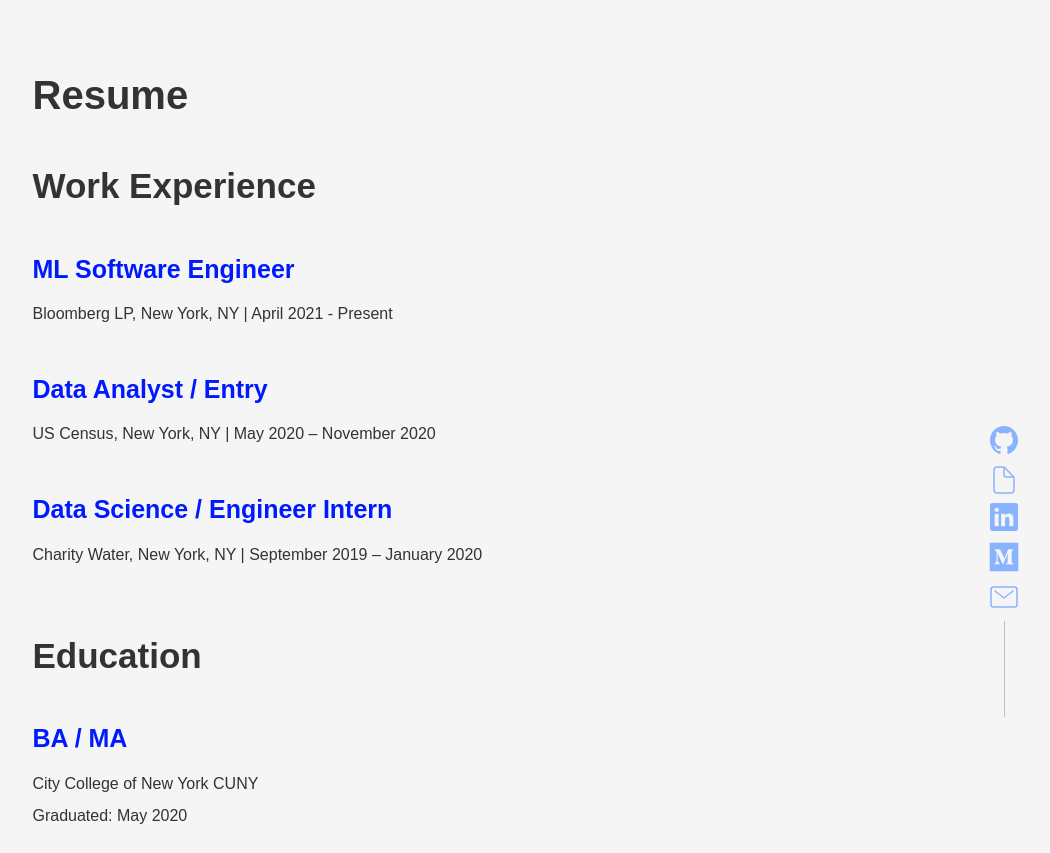
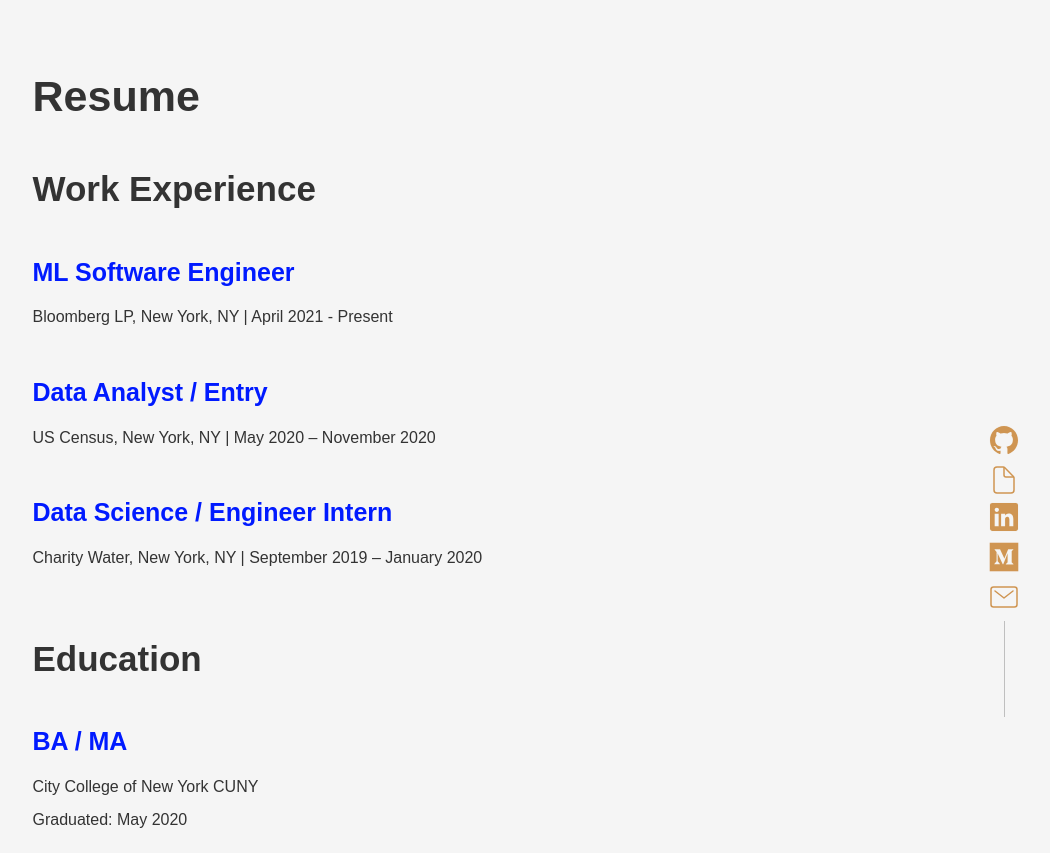
Before and after one commit to haltaf000/Personal_Website, a Django app: template website/templates/website/resume.html in a window 1280 px wide. Shown: the part 73-926 px from the top of the page, without its empty margins (210-1260 px from the left). Run offline with Django 4.2, Linux system fonts and the light colour scheme; the template is opened without the code that fills it, so the values that code supplies are empty; some libraries are stand-ins or nearby versions.

Commit message:
changed a bit UI

```diff
--- a/website/static/website/styles.css
+++ b/website/static/website/styles.css
@@ -305,7 +305,7 @@ hr {
 
 .writings h1 {
     font-family: Arial, Helvetica, sans-serif;
-    font-size: 40px;
+    font-size: 43px;
     font-weight: 600;
 
 }
@@ -447,6 +447,6 @@ small {
 }
 
 ion-icon {
-    color: rgb(138, 179, 255);
+    color: rgb(207, 149, 82);
     --ionicon-stroke-width: 24px;
   }
```
